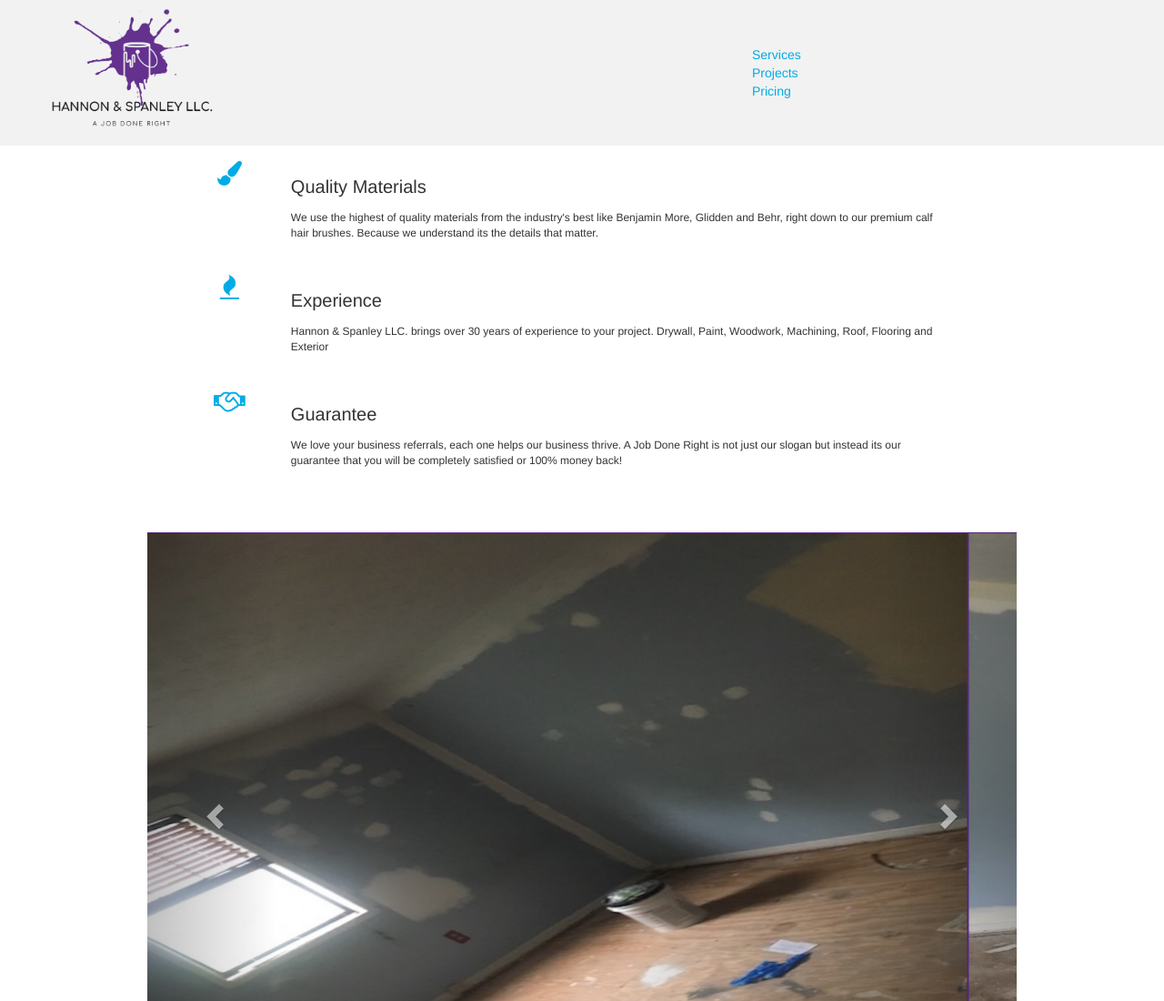
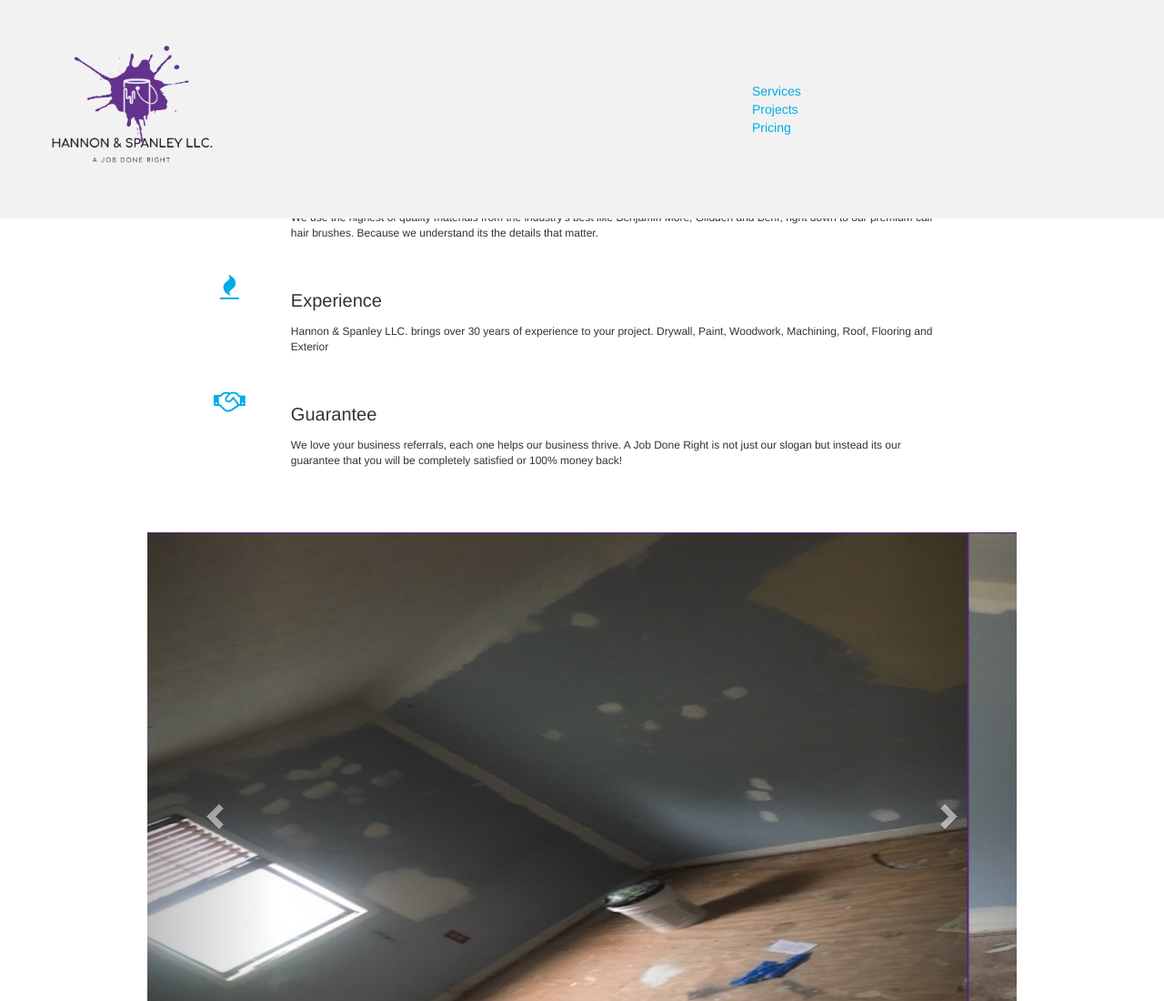
Before and after one commit to Dcoke1/Product-Landing-Page, a plain HTML site: page index.html in a window 1280 px wide. Shown: the top 1100 px of the page at 91% size. Drawn offline with nearby package versions, Linux system fonts and the light colour scheme.

Commit message:
Version2.2.1

```diff
--- a/assets/styles.css
+++ b/assets/styles.css
@@ -18,7 +18,7 @@ header {
 	position: fixed;
 	width: 100%;
 	top: 0;
-	height: 20%;
+	height: 30%;
 	padding: 0px 45px;
 	display: flex;
 	justify-content: space-around;
```
